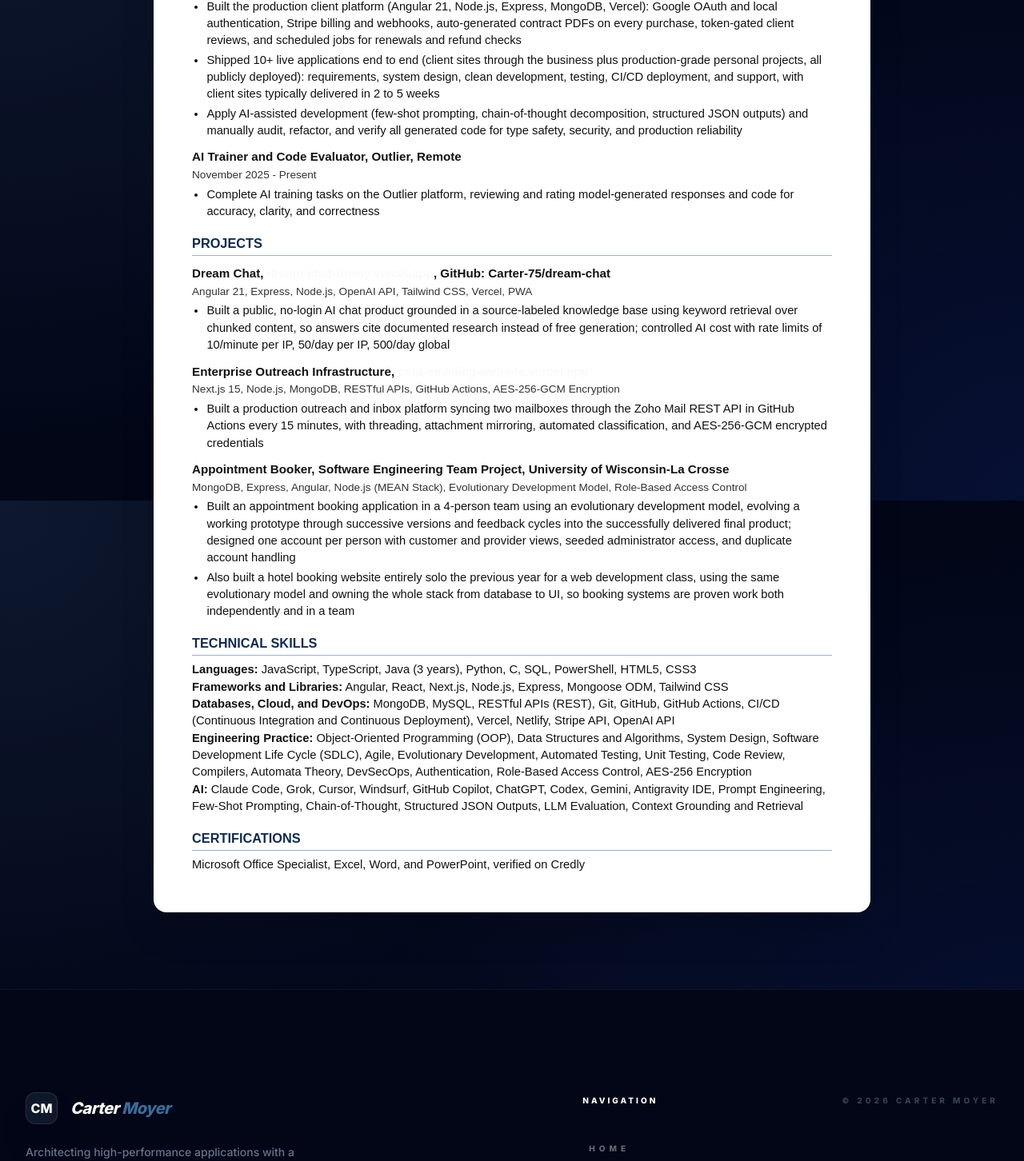
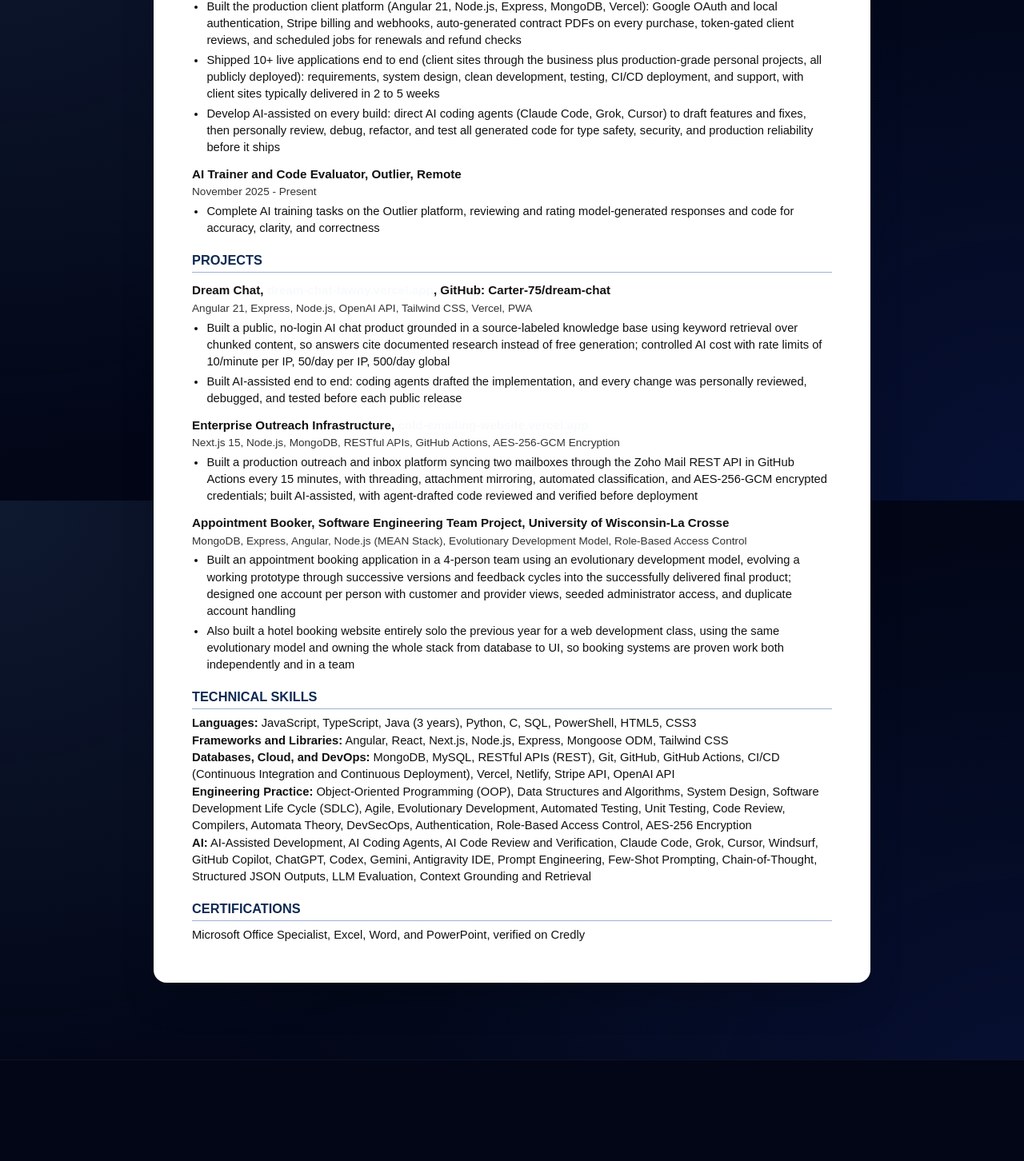
Before and after one commit to Carter-75/portfolio, an Angular app in the folder frontend/: page /resume in a window 1280 px wide. Shown: the part 974-2426 px from the top of the page at 80% size. Built offline with nearby package versions, Linux system fonts and the light colour scheme; no server answers.

Commit message:
Resume: make AI-assisted workflow obvious through experience, projects, and skills

```diff
--- a/frontend/src/app/resume/resume.component.html
+++ b/frontend/src/app/resume/resume.component.html
@@ -47,7 +47,7 @@
       <li>Founded and operate an AI-native web development business selling custom websites and full-stack web applications to small-business clients, with setup packages from $1,499 to $4,999 and managed care plans from $99/month</li>
       <li>Built the production client platform (Angular 21, Node.js, Express, MongoDB, Vercel): Google OAuth and local authentication, Stripe billing and webhooks, auto-generated contract PDFs on every purchase, token-gated client reviews, and scheduled jobs for renewals and refund checks</li>
       <li>Shipped 10+ live applications end to end (client sites through the business plus production-grade personal projects, all publicly deployed): requirements, system design, clean development, testing, CI/CD deployment, and support, with client sites typically delivered in 2 to 5 weeks</li>
-      <li>Apply AI-assisted development (few-shot prompting, chain-of-thought decomposition, structured JSON outputs) and manually audit, refactor, and verify all generated code for type safety, security, and production reliability</li>
+      <li>Develop AI-assisted on every build: direct AI coding agents (Claude Code, Grok, Cursor) to draft features and fixes, then personally review, debug, refactor, and test all generated code for type safety, security, and production reliability before it ships</li>
     </ul>
 
     <h3>AI Trainer and Code Evaluator, Outlier, Remote</h3>
@@ -63,12 +63,13 @@
     <p class="r-meta">Angular 21, Express, Node.js, OpenAI API, Tailwind CSS, Vercel, PWA</p>
     <ul>
       <li>Built a public, no-login AI chat product grounded in a source-labeled knowledge base using keyword retrieval over chunked content, so answers cite documented research instead of free generation; controlled AI cost with rate limits of 10/minute per IP, 50/day per IP, 500/day global</li>
+      <li>Built AI-assisted end to end: coding agents drafted the implementation, and every change was personally reviewed, debugged, and tested before each public release</li>
     </ul>
 
     <h3>Enterprise Outreach Infrastructure, <a href="https://cold-emailing-website.vercel.app" target="_blank" rel="noopener noreferrer">cold-emailing-website.vercel.app</a></h3>
     <p class="r-meta">Next.js 15, Node.js, MongoDB, RESTful APIs, GitHub Actions, AES-256-GCM Encryption</p>
     <ul>
-      <li>Built a production outreach and inbox platform syncing two mailboxes through the Zoho Mail REST API in GitHub Actions every 15 minutes, with threading, attachment mirroring, automated classification, and AES-256-GCM encrypted credentials</li>
+      <li>Built a production outreach and inbox platform syncing two mailboxes through the Zoho Mail REST API in GitHub Actions every 15 minutes, with threading, attachment mirroring, automated classification, and AES-256-GCM encrypted credentials; built AI-assisted, with agent-drafted code reviewed and verified before deployment</li>
     </ul>
 
     <h3>Appointment Booker, Software Engineering Team Project, University of Wisconsin-La Crosse</h3>
@@ -83,7 +84,7 @@
     <p><strong>Frameworks and Libraries:</strong> Angular, React, Next.js, Node.js, Express, Mongoose ODM, Tailwind CSS</p>
     <p><strong>Databases, Cloud, and DevOps:</strong> MongoDB, MySQL, RESTful APIs (REST), Git, GitHub, GitHub Actions, CI/CD (Continuous Integration and Continuous Deployment), Vercel, Netlify, Stripe API, OpenAI API</p>
     <p><strong>Engineering Practice:</strong> Object-Oriented Programming (OOP), Data Structures and Algorithms, System Design, Software Development Life Cycle (SDLC), Agile, Evolutionary Development, Automated Testing, Unit Testing, Code Review, Compilers, Automata Theory, DevSecOps, Authentication, Role-Based Access Control, AES-256 Encryption</p>
-    <p><strong>AI:</strong> Claude Code, Grok, Cursor, Windsurf, GitHub Copilot, ChatGPT, Codex, Gemini, Antigravity IDE, Prompt Engineering, Few-Shot Prompting, Chain-of-Thought, Structured JSON Outputs, LLM Evaluation, Context Grounding and Retrieval</p>
+    <p><strong>AI:</strong> AI-Assisted Development, AI Coding Agents, AI Code Review and Verification, Claude Code, Grok, Cursor, Windsurf, GitHub Copilot, ChatGPT, Codex, Gemini, Antigravity IDE, Prompt Engineering, Few-Shot Prompting, Chain-of-Thought, Structured JSON Outputs, LLM Evaluation, Context Grounding and Retrieval</p>
 
     <h2>Certifications</h2>
     <p>Microsoft Office Specialist, Excel, Word, and PowerPoint, verified on Credly</p>
```
Also changed, not shown: frontend/public/Carter-Moyer-Resume.txt, 2 other files (tests, documents, lock files or other folders).
